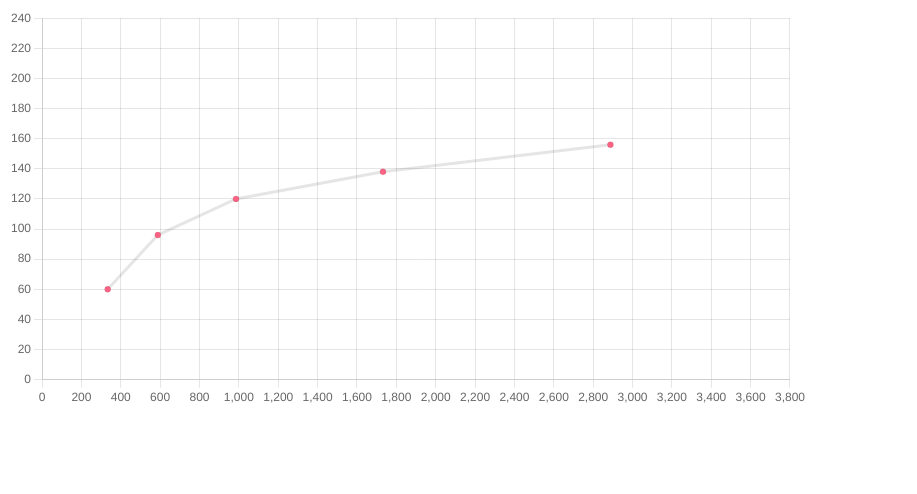
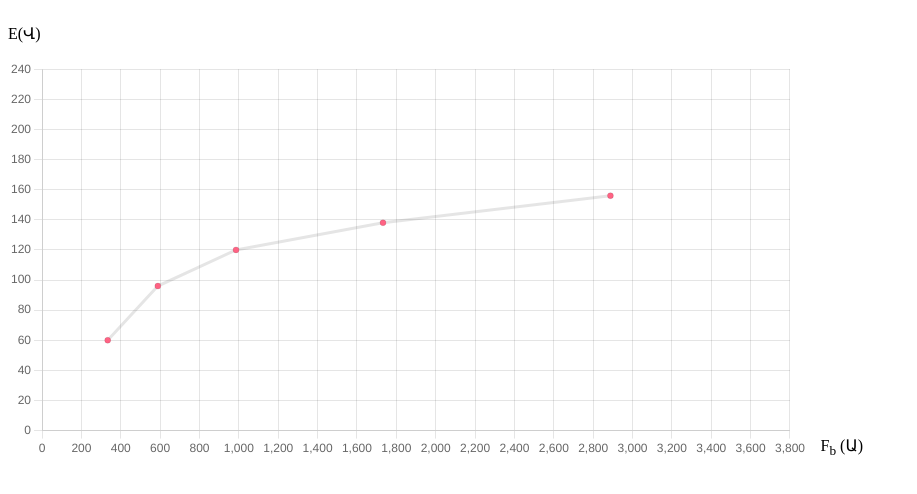
Before and after one commit to taivy/chart_sample, a plain HTML site: page attempt2/index.html in a window 1280 px wide. Shown: the whole page, without its empty margins (0-917 px from the left). Drawn offline with nearby package versions, Linux system fonts and the light colour scheme.

Commit message:
add axes labels

```diff
--- a/attempt2/index.html
+++ b/attempt2/index.html
@@ -4,10 +4,13 @@
     <title>Chart.js example</title>
   </head>
   <body>
-    <div style="width: 800px;">
-      <canvas id="chart"></canvas>
+    <div style="display: flex; position: relative; width: 855px;">
+      <div style="width: 800px;">
+        <p style="width: 100%; text-align: left;">E(Վ)</p>
+        <canvas id="chart"></canvas>
+      </div>
+      <p style="position: absolute; bottom: 0; right: 0; margin: 0;">F<sub>b</sub> (Ա)</p>
     </div>
-
     <script src="https://cdn.jsdelivr.net/npm/chart.js"></script>
     <script src="script.js"></script>
   </body>
```
